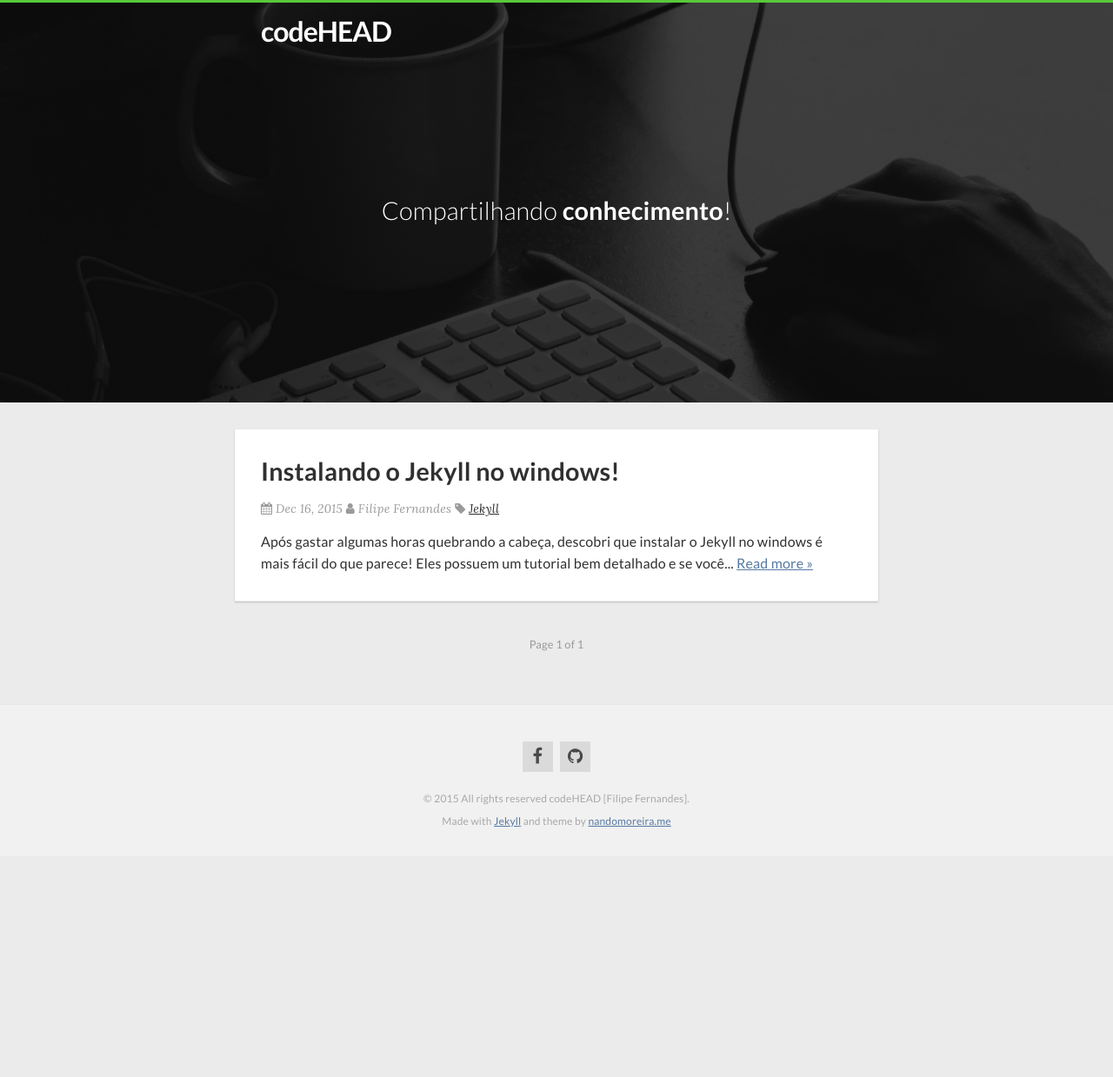
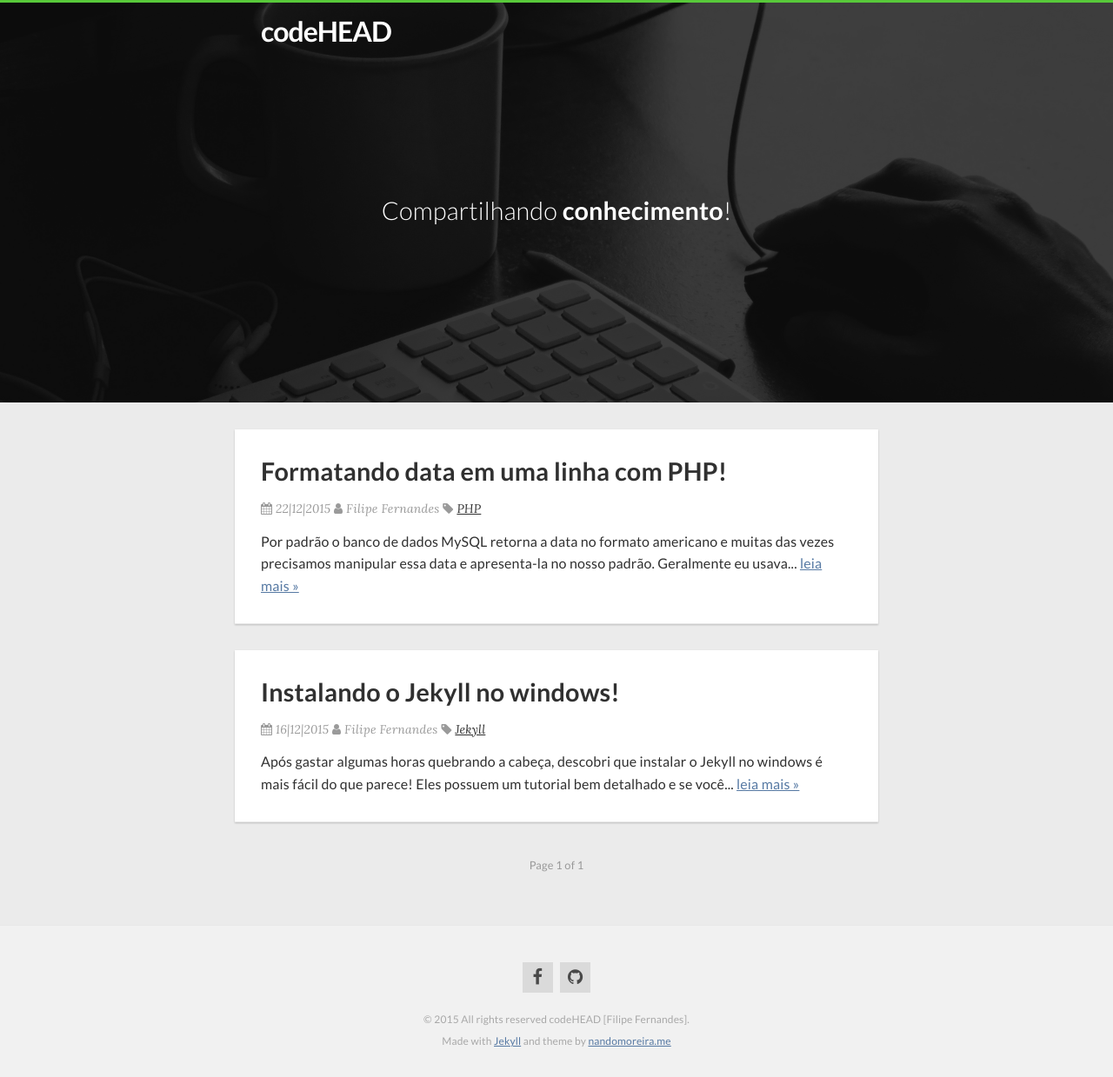
Before and after one commit to filipe-caf/filipe-caf.github.io, a Jekyll site: the page built from index.html, in a window 1280 px wide. Shown: the whole page at 87% size. Built offline with Jekyll 4.4.1, drawn with Linux system fonts in a browser that asks for light colours; nearby versions of some CDN libraries; the list of posts is cut into pages by our own code; before the commit the page ends 985 px from its top, so only the background shows below that.

Commit message:
codeHEAD

```diff
--- a/_data/tags.yml
+++ b/_data/tags.yml
@@ -1,2 +1,5 @@
 - slug: jekyll
   name: Jekyll
+
+- slug: php
+  name: PHP
--- a/_includes/post.html
+++ b/_includes/post.html
@@ -2,7 +2,7 @@
   <header class="post-header">
     <h1><a class="post-link" href="{{ post.url | prepend: site.baseurl }}">{{ post.title }}</a></h1>
     <span class="post-meta">
-      <i class="fa fa-calendar"></i> <time class="post-date" datetime="{{ page.date | date:"%Y-%m-%d" }}">{{ post.date | date: "%b %-d, %Y" }}</time>
+      <i class="fa fa-calendar"></i> <time class="post-date" datetime="{{ page.date | date:"%Y-%m-%d" }}">{{ post.date | date: "%-d|%m|%Y" }}</time>
       <i class="fa fa-user"></i> <span class="post-author"> {{ site.author.name }}</span>
       {% assign post = page %}
 		{% if post.tags.size > 0 %}
@@ -25,6 +25,6 @@
     </span>
   </header>
   <div class="post-content">
-    {{ post.content | strip_html | truncatewords: 29 }} <a href="{{ post.url | prepend: site.baseurl }}" class="readmore">Read more &raquo;</a>
+    {{ post.content | strip_html | truncatewords: 29 }} <a href="{{ post.url | prepend: site.baseurl }}" class="readmore">leia mais &raquo;</a>
   </div>
 </article>
--- a/_layouts/post.html
+++ b/_layouts/post.html
@@ -6,7 +6,7 @@ slug: single
   <header class="post-header">
     <h1 class="post-title">{{ page.title }}</h1>
     <span class="post-meta">
-      <i class="fa fa-calendar"></i> <time class="post-date" datetime="{{ page.date | date:"%Y-%m-%d" }}">{{ page.date | date: "%b %-d, %Y" }}</time>
+      <i class="fa fa-calendar"></i> <time class="post-date" datetime="{{ page.date | date:"%Y-%m-%d" }}">{{ page.date | date: "%-d|%m|%Y" }}</time>
       <i class="fa fa-user"></i> <span class="post-author"> {{ site.author.name }}</span>
 		{% assign post = page %}
 		{% if post.tags.size > 0 %}
--- /dev/null
+++ b/_posts/2015-12-22-formatando-data-em-uma-linha.markdown
@@ -0,0 +1,35 @@
+---
+layout: post
+title:  "Formatando data em uma linha com PHP!"
+date:   2015-12-22 23:40:00
+category: programming
+tags: [php]
+comments: true
+---
+
+<p align="justify">
+Por padrão o banco de dados MySQL retorna a data no formato americano e muitas das vezes precisamos manipular essa data e apresenta-la no nosso padrão.
+</p>
+
+<p align="justify">
+Geralmente eu usava a função <code>explode()</code> para 'quebrar' a variável e reorganizar porém tem uma forma bem mais simples e em apenas uma linha.</p>
+<p align="justify">
+Veja como é bem mais fácil utilizando a função <code>strtotime()</code>
+</p>
+
+
+{% highlight php %}
+<?php
+//Exemplo com Data e Hora
+$dataAmericana = "2015-12-22 23:55:01"; //Data no formato americano
+echo date('d/m/Y H:i:s', strtotime($dataAmericana));
+//Data formatada: 22/12/2015 23:55:01
+
+//Exemplo com Data
+$dataAmericana = "2015-12-22"; //Data no formato americano
+echo date('d/m/Y', strtotime($dataAmericana));
+//Data formatada: 22/12/2015
+?>
+{% endhighlight %}
+
+<p align="justify">Simples assim e até a próxima!</p>
--- a/_sass/_layout.scss
+++ b/_sass/_layout.scss
@@ -282,8 +282,8 @@
     background-color: #3A5897;
     color: #fff;
   }
-  a:hover i.fa-twitter {
-    background-color: #00ABEC;
+  a:hover i.fa-github {
+    background-color: #6B206F;
     color: #fff;
   }
 }
```
Also changed, not shown: _layouts/blog_by_tag.html (+12 -1 lines), blog/tag/php.md (added, +5 -0 lines).
